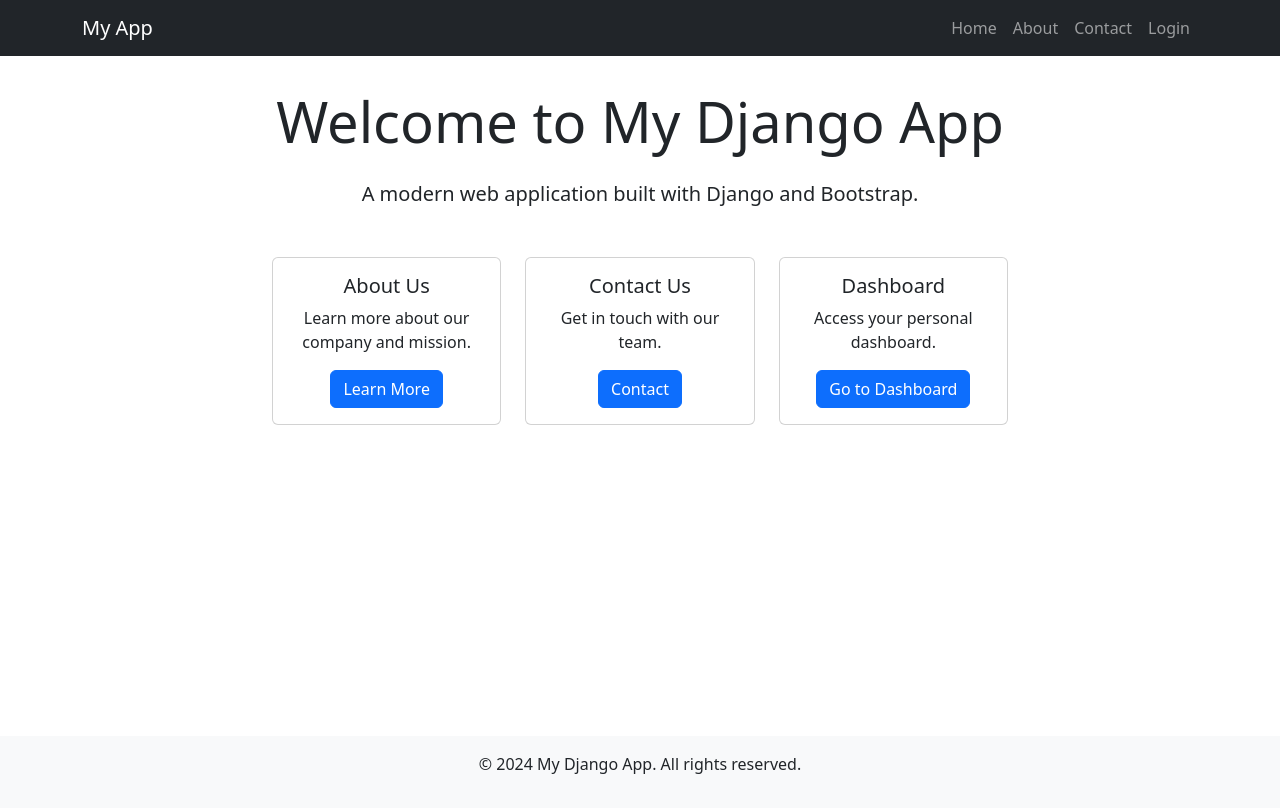
After one commit to jaswantsoni/django, a Django app: page /test/Home/ in a window 1280 px wide. The commit adds this page. Run offline with Django 5.2, Linux system fonts and the light colour scheme.

Commit message:
New Form

```diff
--- a/config/settings.py
+++ b/config/settings.py
@@ -30,7 +30,7 @@ ALLOWED_HOSTS = []
 
 AUTH_USER_MODEL = 'testApp.User'
 
-LOGIN_URL = '/login/'  # or your login page URL
+LOGIN_URL = '/accounts/login/'  # or your login page URL
 LOGIN_REDIRECT_URL = '/test/dashboard/'  # where to redirect after login
 
 
--- /dev/null
+++ b/testApp/templates/base.html
@@ -0,0 +1,80 @@
+<!DOCTYPE html>
+<html lang="en">
+<head>
+    <meta charset="UTF-8">
+    <meta name="viewport" content="width=device-width, initial-scale=1.0">
+    <title>{% block title %}My Django App{% endblock %}</title>
+    <!-- Bootstrap CSS -->
+    <link href="https://cdn.jsdelivr.net/npm/bootstrap@5.3.0/dist/css/bootstrap.min.css" rel="stylesheet">
+    <!-- Custom CSS -->
+    <style>
+        .navbar { margin-bottom: 2rem; }
+        .footer { margin-top: 3rem; padding: 1rem 0; background-color: #f8f9fa; }
+        .content { min-height: calc(100vh - 200px); }
+    </style>
+</head>
+<body>
+    <!-- Navigation -->
+    <nav class="navbar navbar-expand-lg navbar-dark bg-dark">
+        <div class="container">
+            <a class="navbar-brand" href="{% url 'home' %}">My App</a>
+            <button class="navbar-toggler" type="button" data-bs-toggle="collapse" data-bs-target="#navbarNav">
+                <span class="navbar-toggler-icon"></span>
+            </button>
+            <div class="collapse navbar-collapse" id="navbarNav">
+                <ul class="navbar-nav ms-auto">
+                    <li class="nav-item">
+                        <a class="nav-link" href="{% url 'home' %}">Home</a>
+                    </li>
+                    <li class="nav-item">
+                        <a class="nav-link" href="{% url 'about' %}">About</a>
+                    </li>
+                    <li class="nav-item">
+                        <a class="nav-link" href="{% url 'contact' %}">Contact</a>
+                    </li>
+                    {% if user.is_authenticated %}
+                        <li class="nav-item">
+                            <a class="nav-link" href="{% url 'dashboard' %}">Dashboard</a>
+                        </li>
+                        <li class="nav-item">
+                            <a class="nav-link" href="{% url 'logout' %}">Logout</a>
+                        </li>
+                    {% else %}
+                        <li class="nav-item">
+                            <a class="nav-link" href="{% url 'login' %}">Login</a>
+                        </li>
+                    {% endif %}
+                </ul>
+            </div>
+        </div>
+    </nav>
+
+    <!-- Messages -->
+    {% if messages %}
+    <div class="container">
+        {% for message in messages %}
+        <div class="alert alert-{{ message.tags }} alert-dismissible fade show" role="alert">
+            {{ message }}
+            <button type="button" class="btn-close" data-bs-dismiss="alert" aria-label="Close"></button>
+        </div>
+        {% endfor %}
+    </div>
+    {% endif %}
+
+    <!-- Main Content -->
+    <div class="container content">
+        {% block content %}
+        {% endblock %}
+    </div>
+
+    <!-- Footer -->
+    <footer class="footer">
+        <div class="container text-center">
+            <p>&copy; 2024 My Django App. All rights reserved.</p>
+        </div>
+    </footer>
+
+    <!-- Bootstrap JS -->
+    <script src="https://cdn.jsdelivr.net/npm/bootstrap@5.3.0/dist/js/bootstrap.bundle.min.js"></script>
+</body>
+</html>
--- /dev/null
+++ b/testApp/templates/pages/home.html
@@ -0,0 +1,41 @@
+{% extends 'base.html' %}
+
+{% block title %}Home - My Django App{% endblock %}
+
+{% block content %}
+<div class="row justify-content-center">
+    <div class="col-md-8 text-center">
+        <h1 class="display-4 mb-4">Welcome to My Django App</h1>
+        <p class="lead mb-4">A modern web application built with Django and Bootstrap.</p>
+        <div class="row mt-5">
+            <div class="col-md-4">
+                <div class="card mb-4">
+                    <div class="card-body">
+                        <h5 class="card-title">About Us</h5>
+                        <p class="card-text">Learn more about our company and mission.</p>
+                        <a href="{% url 'about' %}" class="btn btn-primary">Learn More</a>
+                    </div>
+                </div>
+            </div>
+            <div class="col-md-4">
+                <div class="card mb-4">
+                    <div class="card-body">
+                        <h5 class="card-title">Contact Us</h5>
+                        <p class="card-text">Get in touch with our team.</p>
+                        <a href="{% url 'contact' %}" class="btn btn-primary">Contact</a>
+                    </div>
+                </div>
+            </div>
+            <div class="col-md-4">
+                <div class="card mb-4">
+                    <div class="card-body">
+                        <h5 class="card-title">Dashboard</h5>
+                        <p class="card-text">Access your personal dashboard.</p>
+                        <a href="{% url 'dashboard' %}" class="btn btn-primary">Go to Dashboard</a>
+                    </div>
+                </div>
+            </div>
+        </div>
+    </div>
+</div>
+{% endblock %}
--- a/testApp/urls.py
+++ b/testApp/urls.py
@@ -2,7 +2,8 @@ from django.urls import path
 from . import views
 
 urlpatterns = [
-    path('', views.root, name='root'),
-    path('dashboard/', views.dashboard, name='dashboard'),
-    path('home/', views.home, name='home'),
+    path("Home/", views.home, name='home'),
+    path("login/", views.login, name='login'),
+    path("about/", views.about, name='about'),
+    path("contact/", views.contact, name='contact'),
 ]
--- a/testApp/views.py
+++ b/testApp/views.py
@@ -1,17 +1,34 @@
-from django.shortcuts import render
+from django.shortcuts import render, redirect
 from django.http import HttpResponse
 from django.contrib.auth.decorators import login_required
+from django.contrib import messages
+from .forms import ContactForm
+
+def home(request):
+    return render(request, 'pages/home.html')
+
+def login(request):
+    return render(request, 'registration/login.html')
+
+def about(request):
+    return render(request, 'pages/about.html')
+
+def contact(request):
+    if request.method == 'POST':
+        form = ContactForm(request.POST)
+        if form.is_valid():
+            # Here you would typically send an email or save to database
+            messages.success(request, 'Thank you for your message! We will get back to you soon.')
+            return redirect('contact')
+    else:
+        form = ContactForm()
+    return render(request, 'pages/contact.html', {'form': form})
 
 @login_required
 def dashboard(request):
     # Only logged in users can access this
     if request.user.is_authenticated:
-        return render(request, 'pages/page1.html')
-
-
-def home(request):
-    return HttpResponse("Hello, world. You're at the testApp index.")
-# Create your views here.
+        return render(request, 'pages/dashboard.html')
 
 def root(request):
     return render(request, 'pages/page1.html')
```
Also changed, not shown: testApp/forms.py (added, +7 -0 lines), testApp/templates/pages/about.html (added, +34 -0 lines), testApp/templates/pages/contact.html (added, +30 -0 lines), testApp/templates/pages/dashboard.html (added, +45 -0 lines), testApp/templates/registration/login.html (+20 -14 lines), db.sqlite3.
